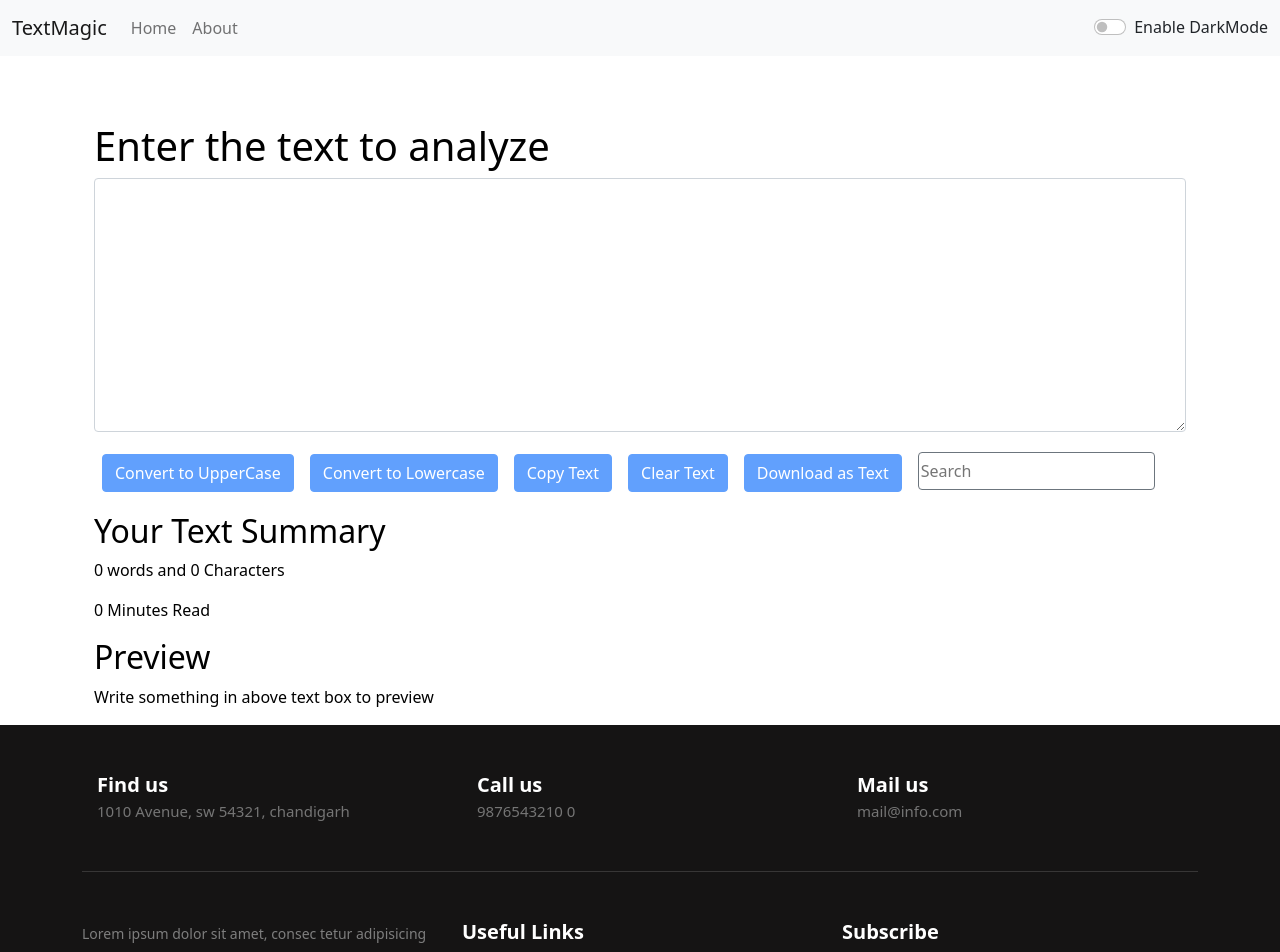
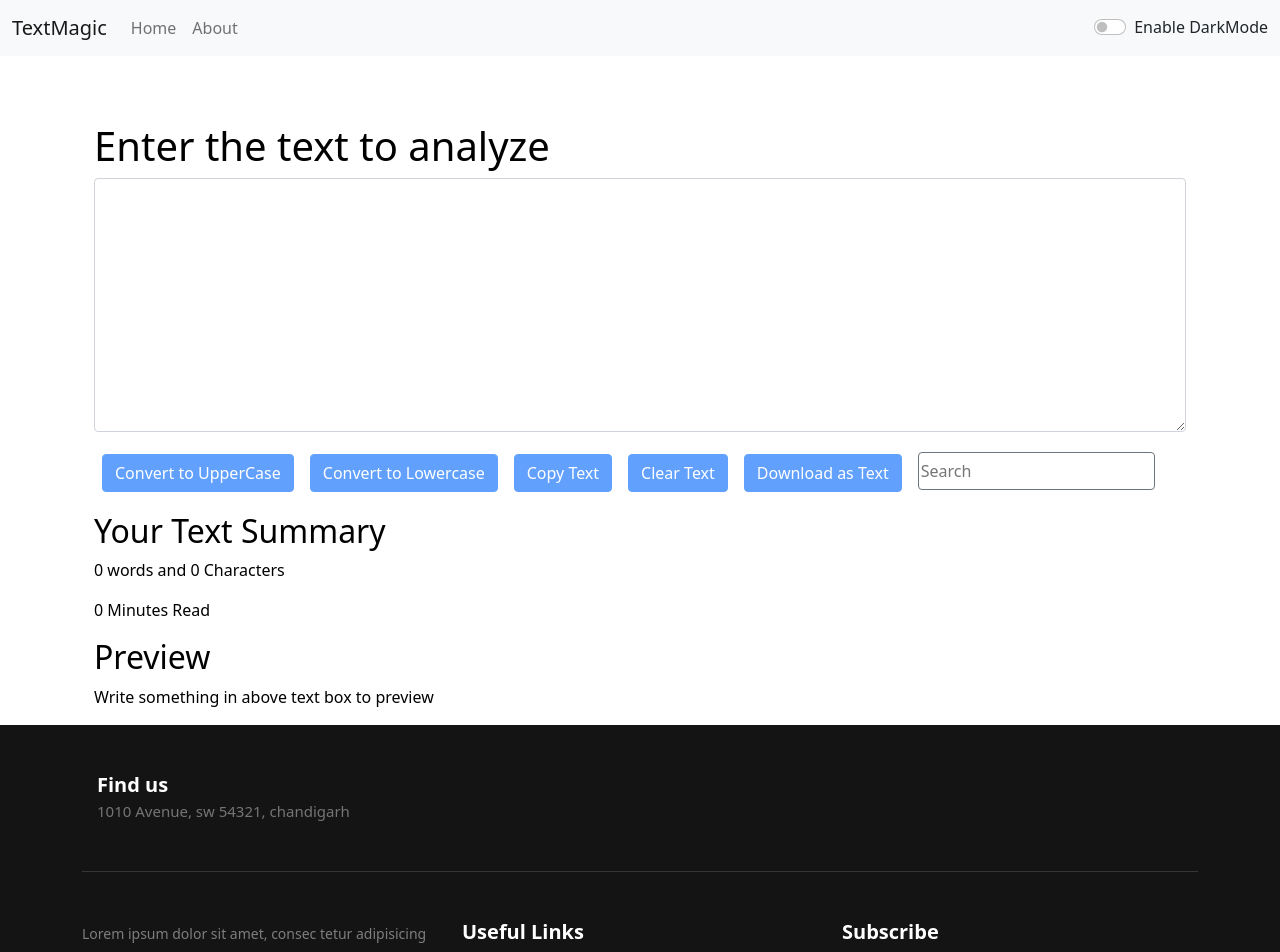
Before and after one commit to Adarsh-K21/text-magic, a React (Create React App) app: page / in a window 1280 px wide. Shown: the top 952 px of the page. Built offline with nearby package versions, Linux system fonts and the light colour scheme.

Commit message:
footer edited

```diff
--- a/src/components/Footer.js
+++ b/src/components/Footer.js
@@ -17,24 +17,7 @@ const Footer = () => {
                             </div>
                         </div>
                     </div>
-                    <div class="col-xl-4 col-md-4 mb-30">
-                        <div class="single-cta">
-                            <i class="fas fa-phone"></i>
-                            <div class="cta-text">
-                                <h4>Call us</h4>
-                                <span>9876543210 0</span>
-                            </div>
-                        </div>
-                    </div>
-                    <div class="col-xl-4 col-md-4 mb-30">
-                        <div class="single-cta">
-                            <i class="far fa-envelope-open"></i>
-                            <div class="cta-text">
-                                <h4>Mail us</h4>
-                                <span>mail@info.com</span>
-                            </div>
-                        </div>
-                    </div>
+
                 </div>
             </div>
             <div class="footer-content pt-5 pb-5">
```
